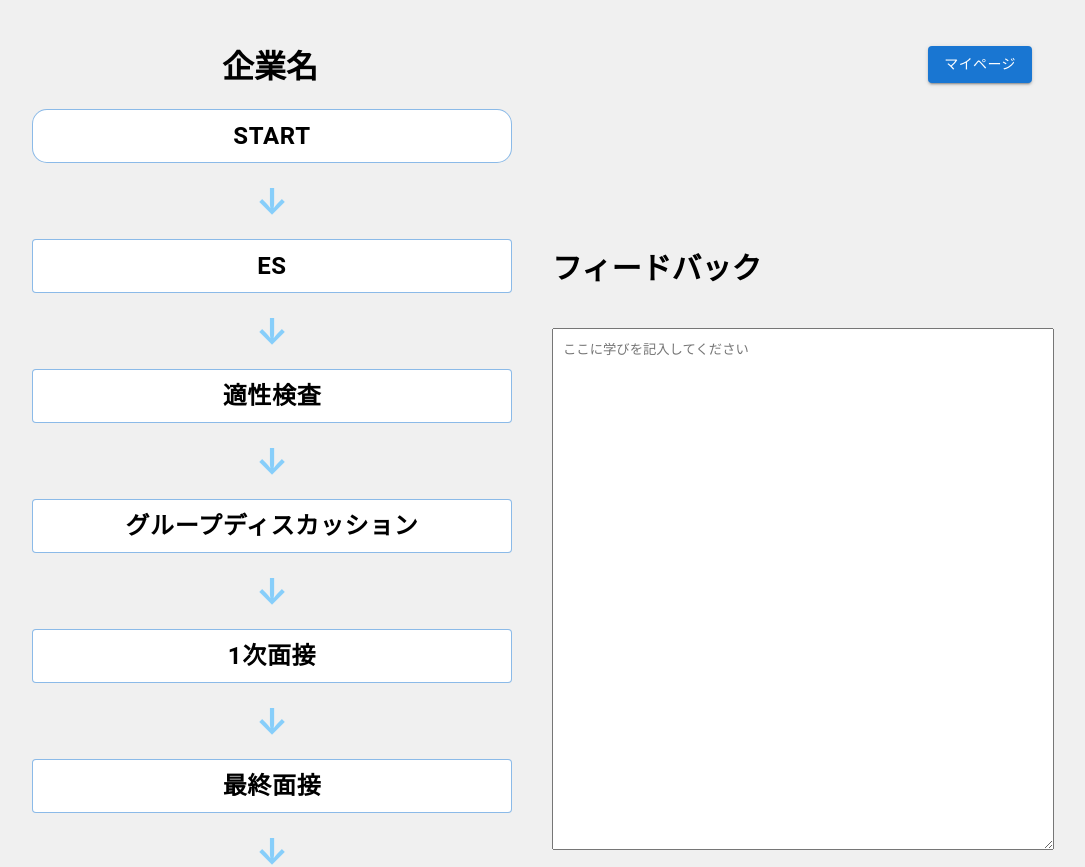
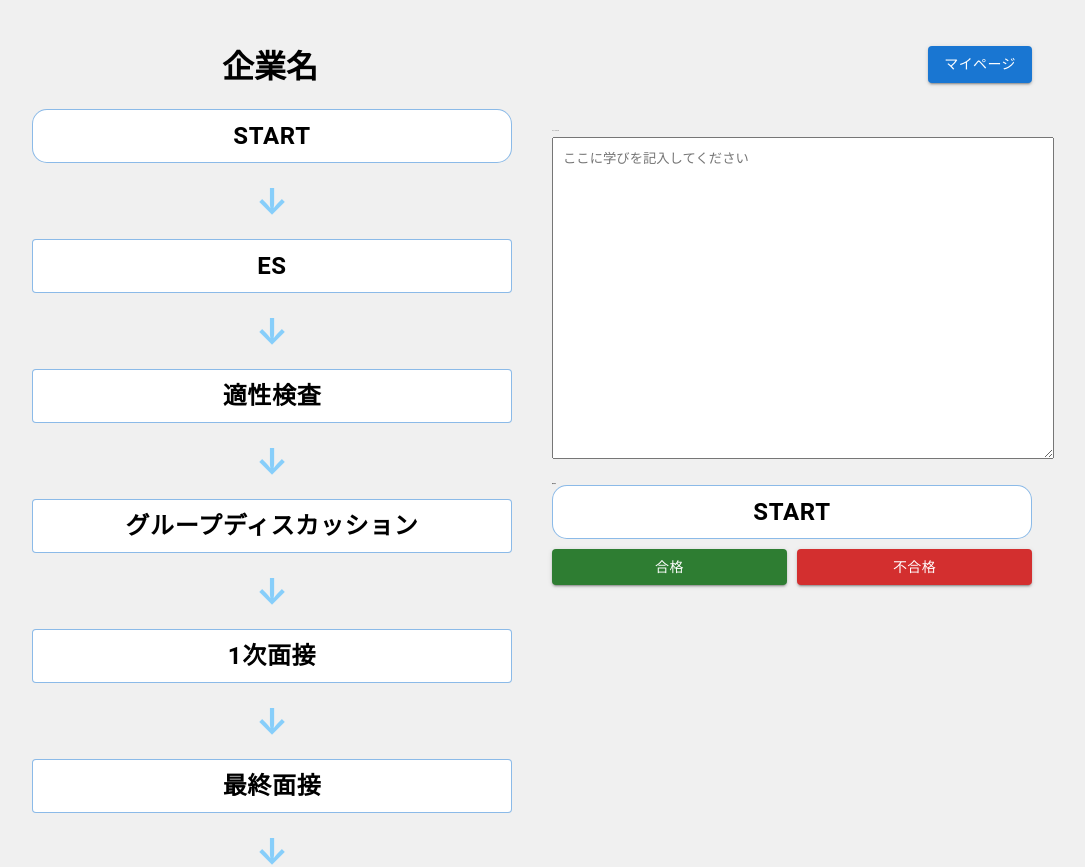
Before and after one commit to ryuryu5121/shu-saku, a React (Create React App) app in the folder frontend/: page /company in a window 1280 px wide. Shown: the top 867 px of the page, without its empty margins (108-1193 px from the left). Built offline with nearby package versions, Linux system fonts and the light colour scheme.

Commit message:
log画面の大きな変更

```diff
--- a/frontend/src/App.tsx
+++ b/frontend/src/App.tsx
@@ -8,7 +8,7 @@ import { CompanyAdd } from "./pages/CompanyAdd";
 import { Company } from "./pages/Company";
 import { ChangeFlow } from "./pages/ChangeFlow";
 import { AddFlow } from "./pages/AddFlow";
-import { Allflow } from "./pages/AllFlow";
+import { AllFlow } from "./pages/AllFlow";
 import InputMail from "./pages/InputMail";
 
 
@@ -23,7 +23,7 @@ const App = () => {
                 <Route path = "/company" element = {<Company/>} />
                 <Route path = "/changeflow" element = {<ChangeFlow/>} />
                 <Route path = "addflow" element = {<AddFlow/>} />
-                <Route path = "allflow" element = {<Allflow/>}/>
+                <Route path = "allflow" element = {<AllFlow/>}/>
 				<Route path = "/inputmail" element = {<InputMail/>}/>
 			</Routes>
 
--- a/frontend/src/components/FlowButton.jsx
+++ b/frontend/src/components/FlowButton.jsx
@@ -2,22 +2,23 @@ import React from 'react';
 import Button from '@mui/material/Button';
 import { styled } from '@mui/material/styles';
 
-const CustomButton = styled(Button)(({ clicked, text }) => ({
+const CustomButton = styled(Button)(({ clicked, failed, text }) => ({
     fontSize: '1.5rem',
     fontWeight: 'bold',
-    backgroundColor: clicked ? 'lightskyblue' : 'white',
-    color: clicked ? 'white' : 'black',
-    borderRadius: text === 'START' || text === '内定' ? '15px' : '4px', // 丸くする
+    backgroundColor: failed ? 'red' : (clicked ? 'lightskyblue' : 'white'),
+    color: clicked || failed ? 'white' : 'black',
+    borderRadius: text === 'START' || text === '内定' ? '15px' : '4px',
     '&:hover': {
-        backgroundColor: clicked ? 'lightskyblue' : 'lightblue',
+        backgroundColor: failed ? 'darkred' : (clicked ? 'lightskyblue' : 'lightblue'),
     },
 }));
 
-export const FlowButton = ({ text, clicked, onClick }) => {
+export const FlowButton = ({ text, clicked, failed, onClick }) => {
     return (
         <CustomButton
             variant="outlined"
             clicked={clicked ? 1 : 0}
+            failed={failed ? 1 : 0}
             text={text}
             onClick={onClick}
         >
--- a/frontend/src/pages/Company.css
+++ b/frontend/src/pages/Company.css
@@ -2,6 +2,7 @@
     padding: 20px;
     max-width: 1000px;
     margin: 0 auto;
+    position: relative;
 }
 
 .header {
@@ -43,18 +44,63 @@
 }
 
 .reflection-section {
-    margin-top: 105px;
+    margin-top: 20px; /* 隙間を減らす */
 }
 
 .feedback {
-    font-size: 30px;
+    font-size: 1px;
     font-weight: bold;
-
 }
 
 .reflection-section textarea {
     width: 100%;
-    height: 500px;
+    height: 300px;
     padding: 10px;
+    margin-top: 5px; /* 隙間を減らす */
+}
+
+.next-flow {
+    margin-top: 20px;
+}
+
+.result-buttons {
+    display: flex;
+    gap: 10px;
     margin-top: 10px;
 }
+
+.result-button {
+    font-size: 24px;
+    font-weight: bold;
+}
+
+.joke {
+    position: fixed;
+    top: 50%;
+    left: 50%;
+    transform: translate(-50%, -50%);
+    font-size: 100px;
+    font-weight: bold;
+    color: red;
+    background-color: yellow;
+    padding: 20px;
+    border: 2px solid black;
+    border-radius: 10px;
+    cursor: pointer;
+    z-index: 1000;
+}
+
+.sparkle {
+    position: fixed;
+    top: 50%;
+    left: 50%;
+    transform: translate(-50%, -50%);
+    font-size: 36px;
+    font-weight: bold;
+    color: gold;
+    background-color: black;
+    padding: 20px;
+    border: 2px solid gold;
+    border-radius: 10px;
+    z-index: 1000;
+}
--- a/frontend/src/pages/Company.tsx
+++ b/frontend/src/pages/Company.tsx
@@ -1,6 +1,5 @@
 import React, { useState } from 'react';
 import Button from '@mui/material/Button';
-import { CompanyButton } from "../components/CompanyButton";
 import { FlowButton } from '../components/FlowButton';
 import { useNavigate } from 'react-router-dom';
 import './Company.css';
@@ -9,9 +8,12 @@ export const Company: React.FC = () => {
     const navigate = useNavigate();
     const [reflection, setReflection] = useState('');
     const [clickedIndex, setClickedIndex] = useState(-1);
+    const [failedIndex, setFailedIndex] = useState<number | null>(null);
+    const [showJoke, setShowJoke] = useState(false);
+    const [showSparkle, setShowSparkle] = useState(false);
 
     const handleMyPageClick = () => {
-        navigate('/mypage');
+        window.location.href = 'https://example.com'; // 外部リンクに移動
     };
 
     const handleReflectionChange = (e: React.ChangeEvent<HTMLTextAreaElement>) => {
@@ -20,6 +22,28 @@ export const Company: React.FC = () => {
 
     const handleFlowButtonClick = (index: number) => {
         setClickedIndex(index);
+        setFailedIndex(null); // クリックすると赤背景が解除される
+    };
+
+    const handlePassClick = () => {
+        if (clickedIndex < flows.length - 1) {
+            setClickedIndex(clickedIndex + 1);
+            if (clickedIndex + 1 === flows.length - 1) {
+                setShowSparkle(true);
+                setTimeout(() => setShowSparkle(false), 5000); // 5秒間キラキラ表示
+            }
+        }
+    };
+
+    const handleFailClick = (e: React.MouseEvent<HTMLButtonElement>) => {
+        e.stopPropagation();
+        setFailedIndex(clickedIndex + 1); // 次のフローを不合格に設定
+        setShowJoke(true);
+    };
+
+    const handleJokeClick = (e: React.MouseEvent<HTMLDivElement>) => {
+        e.stopPropagation();
+        setShowJoke(false);
     };
 
     const flows = ["START", "ES", "適性検査", "グループディスカッション", "1次面接", "最終面接", "内定"];
@@ -29,7 +53,7 @@ export const Company: React.FC = () => {
             <div className="header">
                 <h1 className="company-title">企業名</h1>
                 <div className="my-page-button">
-                <a href="http://localhost:3000" target="_blank" rel="noopener noreferrer">
+                    <a href="https://example.com" target="_blank" rel="noopener noreferrer">
                         <Button
                             variant="contained"
                             color="primary"
@@ -46,7 +70,8 @@ export const Company: React.FC = () => {
                             <FlowButton
                                 key={index}
                                 text={flow}
-                                clicked={index <= clickedIndex}
+                                clicked={index <= clickedIndex && failedIndex !== index}
+                                failed={failedIndex === index}
                                 onClick={() => handleFlowButtonClick(index)}
                             />
                             {index < flows.length - 1 && <div className="arrow">↓</div>}
@@ -60,8 +85,49 @@ export const Company: React.FC = () => {
                         onChange={handleReflectionChange}
                         placeholder="ここに学びを記入してください"
                     />
+                    <div className="next-flow">
+                        <h3 className='feedback'>選考状況</h3>
+                        {clickedIndex < flows.length - 1 && (
+                            <>
+                                <FlowButton
+                                    text={flows[clickedIndex + 1]}
+                                    clicked={false}
+                                    failed={failedIndex === clickedIndex + 1}
+                                    onClick={() => {}}
+                                />
+                                <div className="result-buttons">
+                                    <Button
+                                        variant="contained"
+                                        color="success"
+                                        onClick={handlePassClick}
+                                        className="result-button"
+                                    >
+                                        合格
+                                    </Button>
+                                    <Button
+                                        variant="contained"
+                                        color="error"
+                                        onClick={handleFailClick}
+                                        className="result-button"
+                                    >
+                                        不合格
+                                    </Button>
+                                </div>
+                            </>
+                        )}
                     </div>
                 </div>
             </div>
+            {showJoke && (
+                <div className="joke" onClick={handleJokeClick}>
+                    布団が吹っ飛んだ
+                </div>
+            )}
+            {showSparkle && (
+                <div className="sparkle">
+                    ✨✨✨おめでとうございます！内定です！✨✨✨
+                </div>
+            )}
+        </div>
     );
 };
--- a/frontend/src/pages/Home.tsx
+++ b/frontend/src/pages/Home.tsx
@@ -19,7 +19,7 @@ export const Home: React.FC = () => {
     };
 
     const handleAddButtonClick = () => {
-        navigate('/companyadd');
+        navigate('/inputmail');
     };
 
     return (
```
Lines whose indentation alone changed are shown as unchanged.
